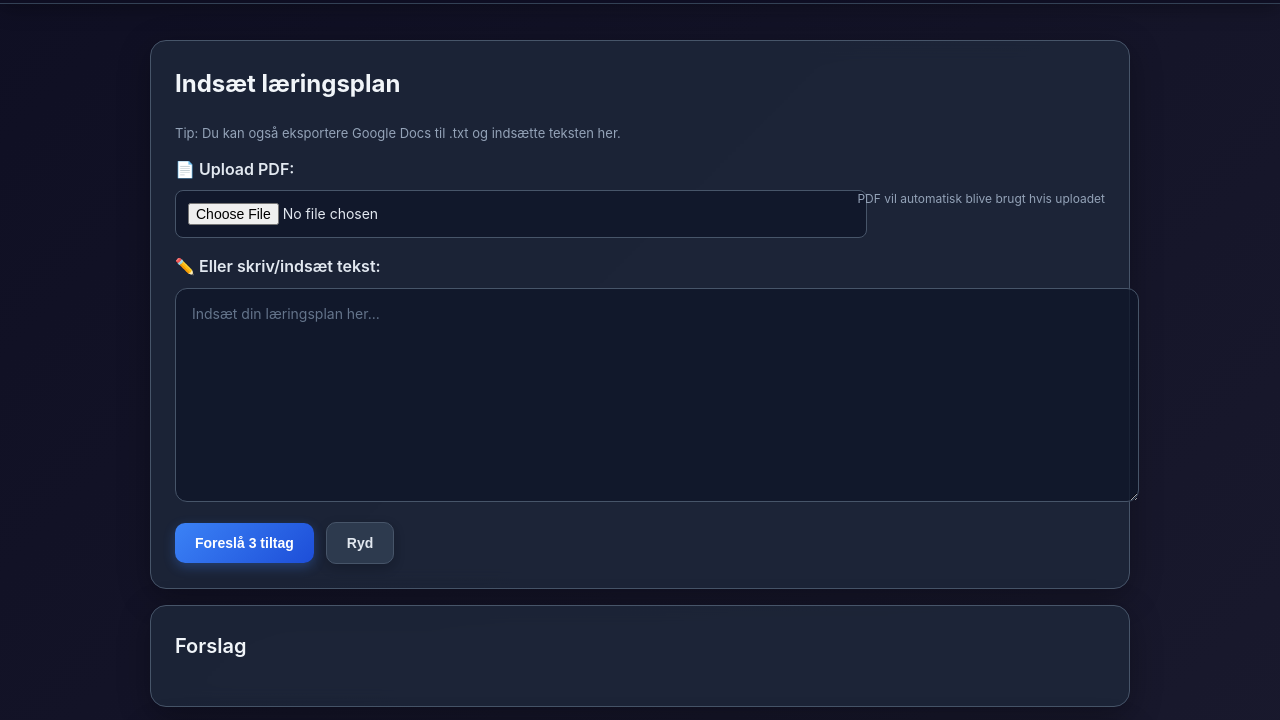
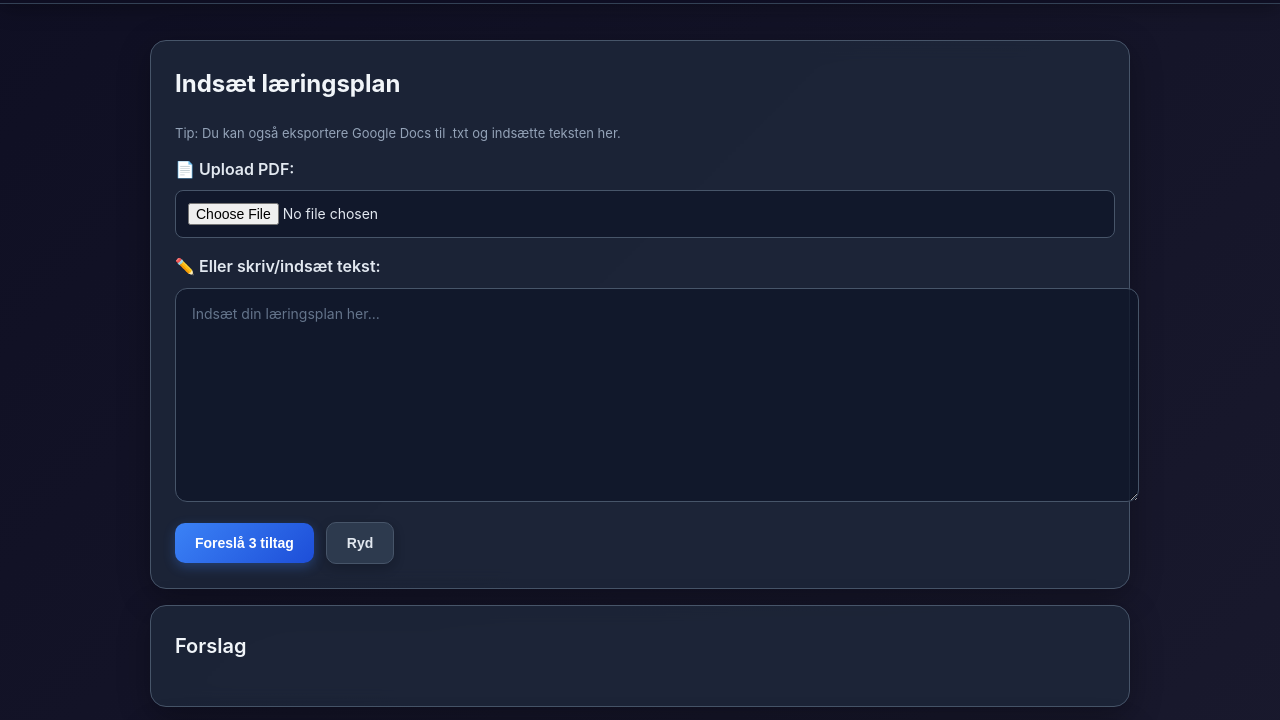
Before and after one commit to rlindgaard-collab/Lplan, a website: page public/index.html in a window 1280 px wide. Shown: the part 66-786 px from the top of the page. Drawn offline with Linux system fonts and the light colour scheme.

Commit message:
Fjern automatisk PDF tekst

```diff
--- a/public/index.html
+++ b/public/index.html
@@ -227,7 +227,6 @@
             ">
           </div>
           <div style="padding-top: 28px;">
-            <span class="muted" style="font-size: 12px;">PDF vil automatisk blive brugt hvis uploadet</span>
           </div>
         </div>
         <div id="pdfStatus" class="muted" style="margin-top: 8px;"></div>
```
